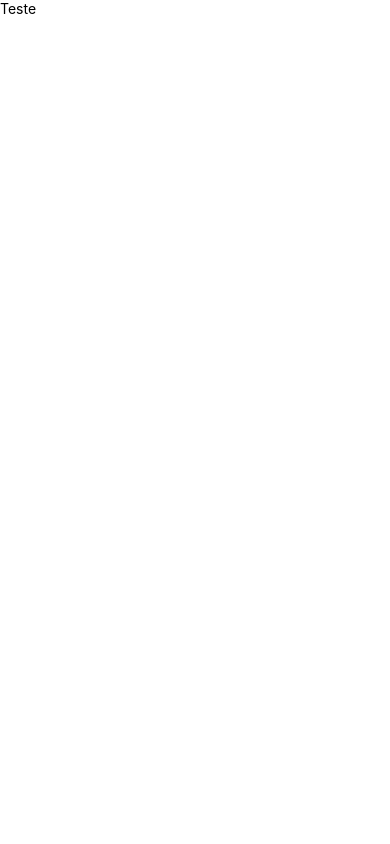
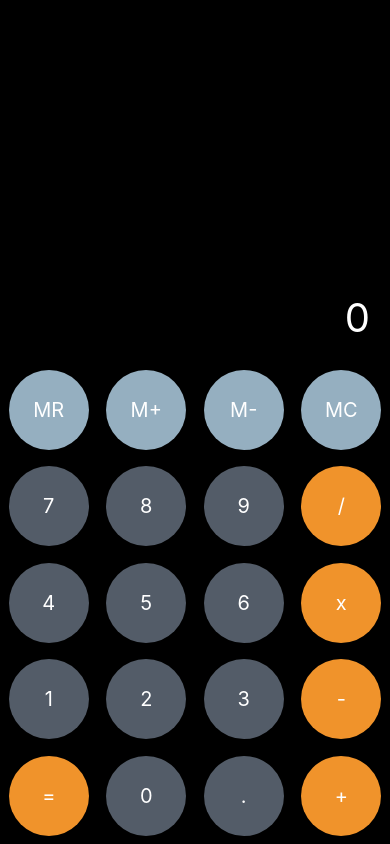
Before and after one commit to Jamuelton/Calculator-Mobile-Project, a React Native app: screen / in a window 390 px wide. Built offline with nearby package versions, Linux system fonts and the light colour scheme.

Commit message:
fix: consertando erros de estilização do botão

```diff
--- a/App.js
+++ b/App.js
@@ -4,7 +4,7 @@ import { Calculator } from "./components/Calculator/Calculator";
 export default function App() {
   return (
     <View style={styles.container}>
-      <Text>Teste</Text>
+      <Calculator />
     </View>
   );
 }
--- a/components/Button/Style.js
+++ b/components/Button/Style.js
@@ -2,7 +2,6 @@ import { StyleSheet } from "react-native";
 
 const buttonStyle = StyleSheet.create({
   container: {
-    backgroundColor: "#535c68",
     width: 80,
     height: 80,
     justifyContent: "center",
@@ -14,3 +13,5 @@ const buttonStyle = StyleSheet.create({
     fontSize: 20,
   },
 });
+
+export default buttonStyle;
--- a/components/Calculator/Calculator.js
+++ b/components/Calculator/Calculator.js
@@ -3,6 +3,7 @@ import { Text, TouchableHighlight, View } from "react-native";
 import calculatorStyle from "./CalculatorStyle";
 import { Button } from "../Button/Button";
 import { Display } from "../Display/Display";
+import { useState } from "react";
 
 export function Calculator() {
   const [display, setDisplay] = useState("0");
--- a/components/Calculator/CalculatorStyle.js
+++ b/components/Calculator/CalculatorStyle.js
@@ -0,0 +1,29 @@
+import { StyleSheet } from "react-native";
+
+const calculatorStyle = StyleSheet.create({
+  container: {
+    width: "100%",
+    height: "100%",
+    backgroundColor: "#000",
+  },
+  buttonRow: {
+    flexDirection: "row",
+    justifyContent: "space-around",
+    width: "100%",
+  },
+  name: {
+    flex: 1,
+  },
+
+  display: {
+    flex: 2,
+  },
+  keyboard: {
+    width: "100%",
+    flex: 4,
+    flexDirection: "column",
+    justifyContent: "space-around",
+  },
+});
+
+export default calculatorStyle;
```
